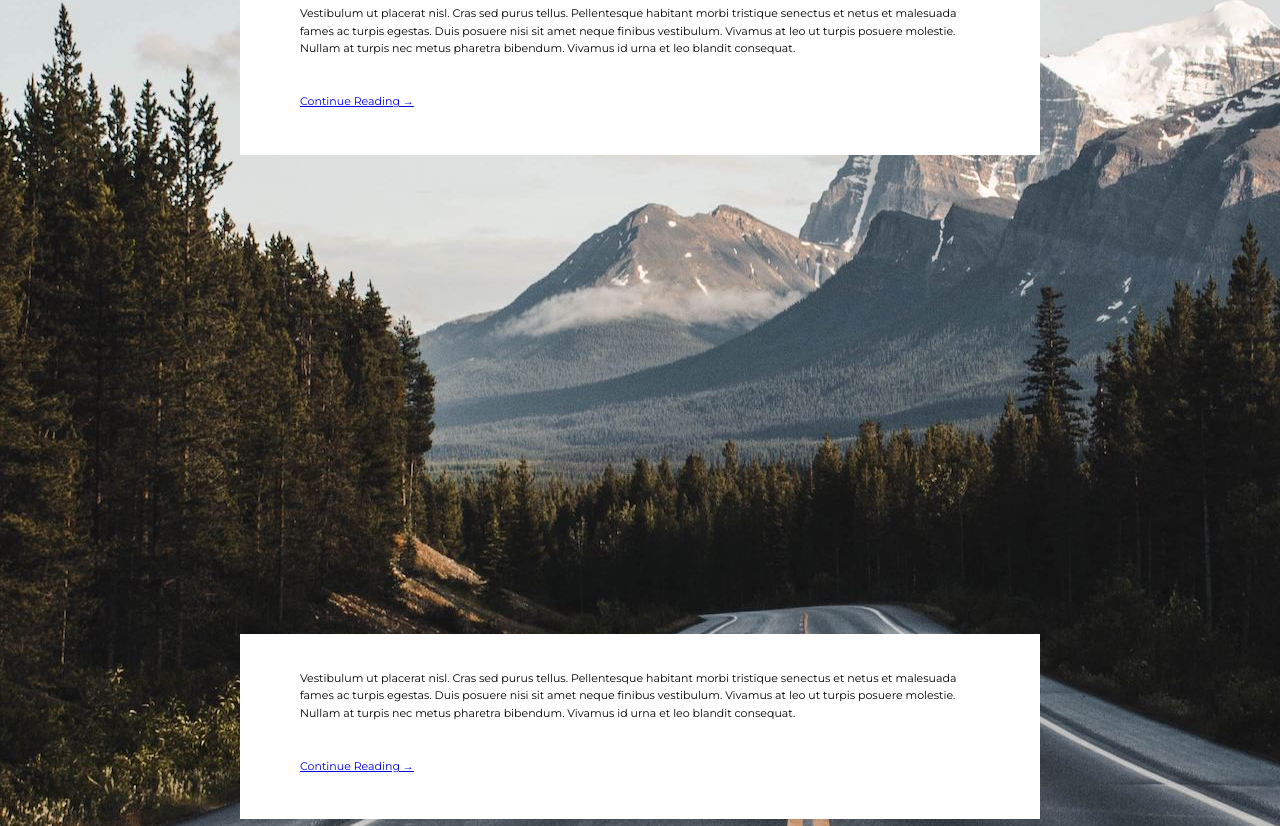
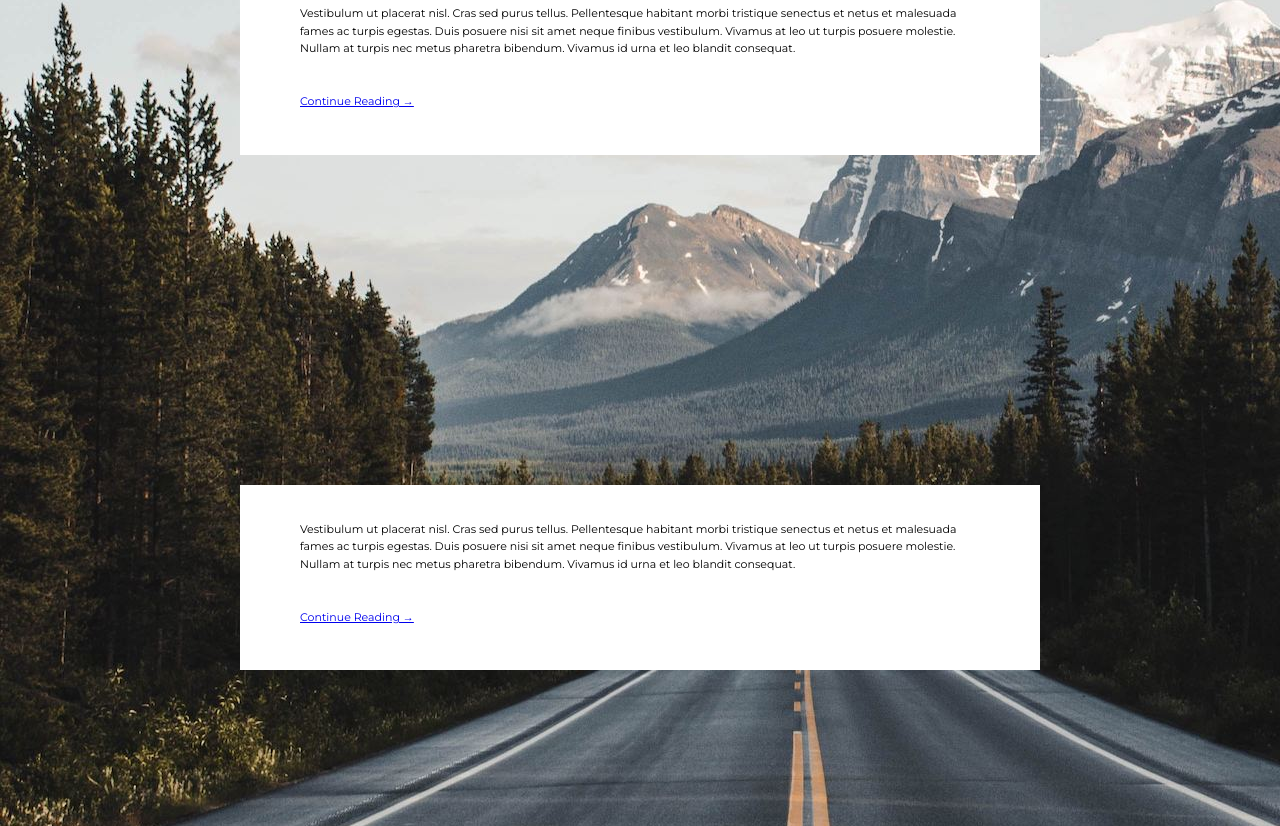
Before and after one commit to SavinDenis/Blog, a plain HTML site: page index.html in a window 1280 px wide. Shown: the part 594-1420 px from the top of the page. Drawn offline with Linux system fonts and the light colour scheme.

```diff
--- a/style/style.css
+++ b/style/style.css
@@ -28,14 +28,15 @@
     height: 100%;
     background-image: url(../img/nature-doroga-gori-les-asfalt-peizazh-131004.jpeg);
     margin: auto;
+
 }
 
 .container {
     width: 100%;
     max-width: 800px;
     margin: auto;
-    margin-top: 50px;
-    padding-bottom: 99px;
+
+
 
 }
 
@@ -45,6 +46,7 @@
     width: 100%;
     max-width: 800px;
     margin: 0 auto;
+    margin-bottom: 50px;
 
 
 }
```
Also changed, not shown: favicon.ico (added), 1 other file.
